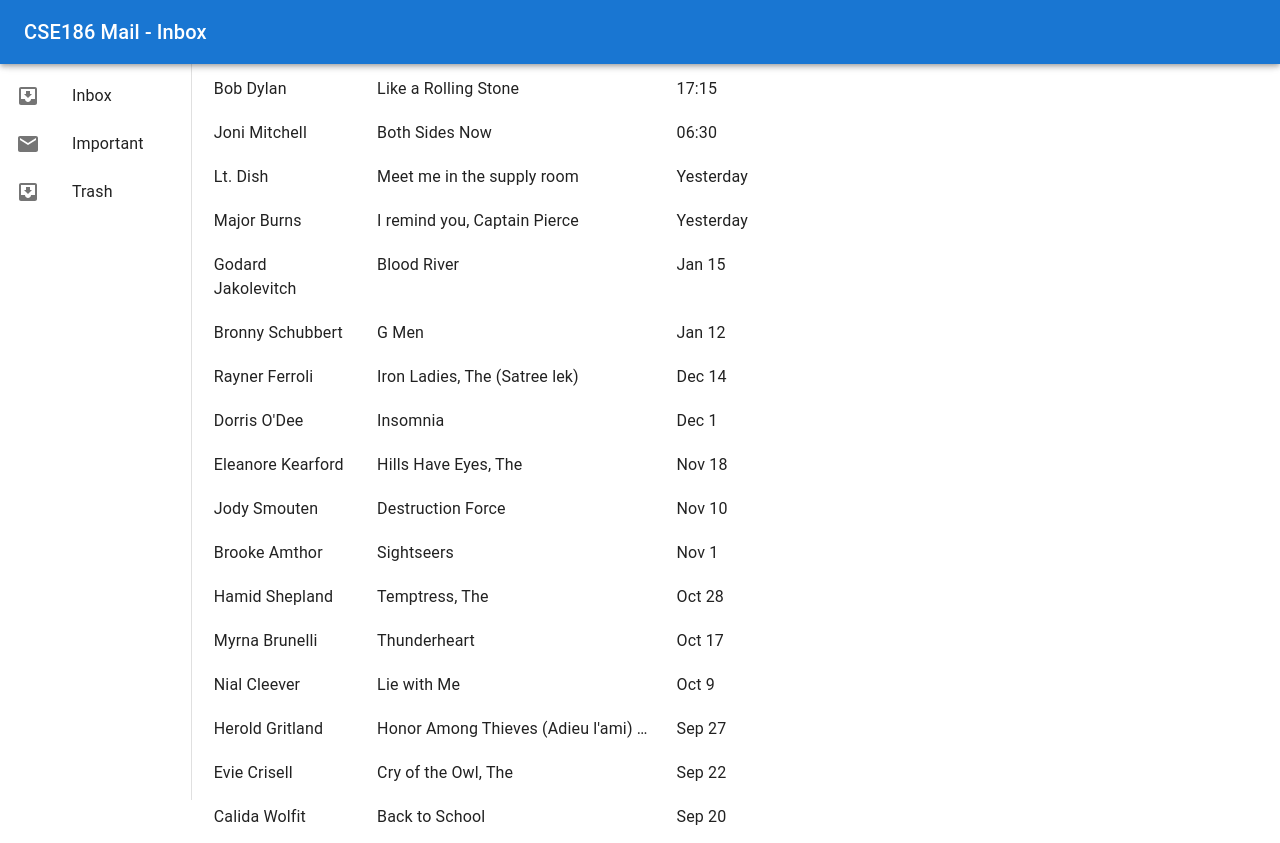
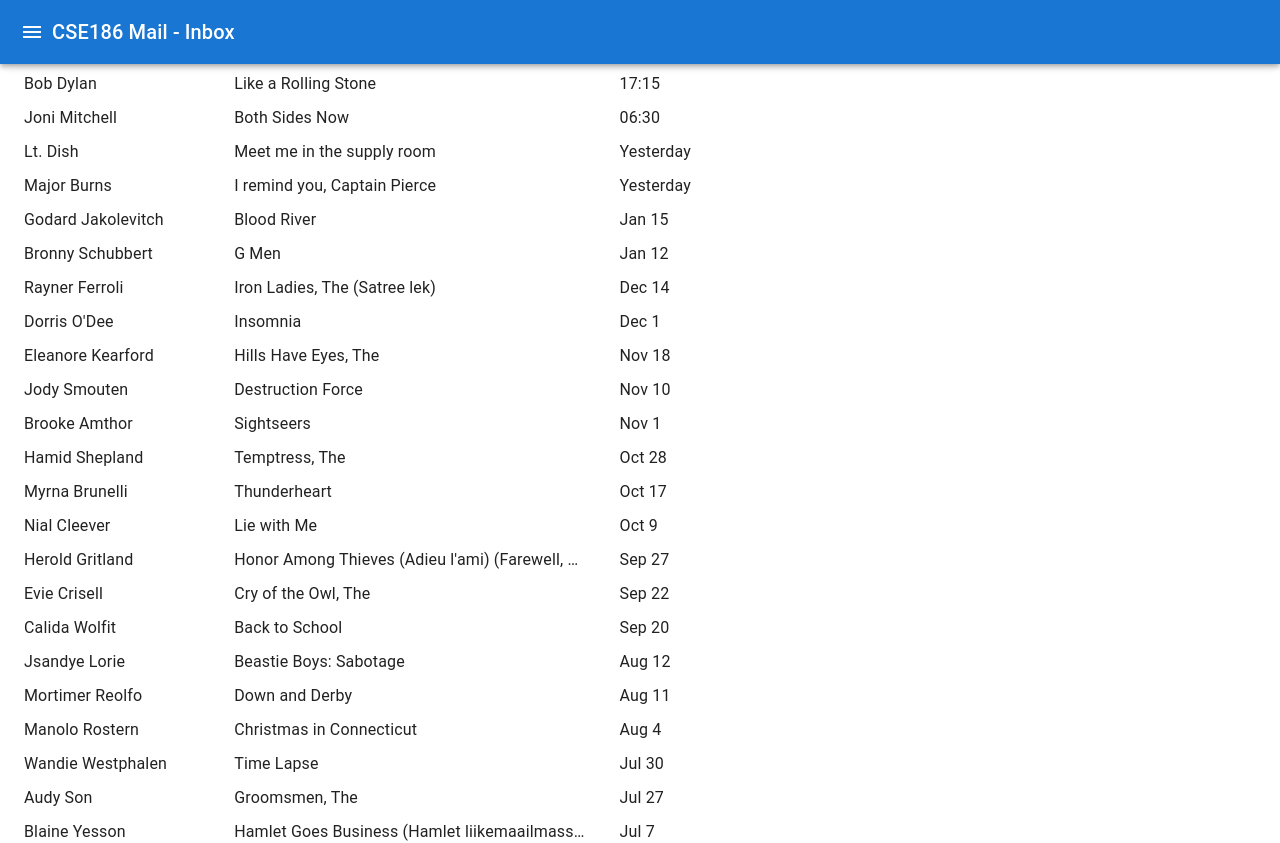
Before and after one commit to crfh-slug/Asgn4-CSE-186, a React (Vite) app in the folder Desktop/CSE 186/Assignment4/: page / in a window 1280 px wide. Shown: the top 843 px of the page. Built offline with nearby package versions, Linux system fonts and the light colour scheme.

Commit message:
adding comments

```diff
--- a/Desktop/CSE 186/Assignment4/src/HeaderDetailsPage.jsx
+++ b/Desktop/CSE 186/Assignment4/src/HeaderDetailsPage.jsx
@@ -17,7 +17,13 @@ import {useNavigate} from 'react-router-dom';
 import CloseIcon from '@mui/icons-material/Close';
 import {useHeader} from './HeaderContext';
 import {useEmail} from './EmailContext';
-import {useState, useEffect} from 'react';
+
+/**
+ * AppBar: https://mui.com/material-ui/react-app-bar/
+ * Drawer: https://mui.com/material-ui/react-drawer/
+ * ChatGPT: recommended "const navigate = useNavigate();"
+ * General understanding of useNavigate() https://www.geeksforgeeks.org/reactjs-usenavigate-hook/
+ */
 
 /**
  * Render the App Bar Menu on each page.
@@ -26,7 +32,6 @@ import {useState, useEffect} from 'react';
 function HeaderDetailsPage() {
   const {navPage, setNavPage, mobileOpen, setMobileOpen} = useHeader();
   const navigate = useNavigate();
-  const [isDesktop, setIsDesktop] = useState(false);
 
   const handleDrawerToggle = () => {
     setMobileOpen(!mobileOpen);
@@ -37,16 +42,6 @@ function HeaderDetailsPage() {
     setNavPage(path.text);
     setMobileOpen(false); // Close drawer after navigation
   };
-
-  useEffect(() => {
-    // Check screen size and update isDesktop state
-    const handleResize = () => {
-      setIsDesktop(window.innerWidth > 768); // Adjust breakpoint as needed
-    };
-    window.addEventListener('resize', handleResize);
-    handleResize(); // Initial check on load
-    return () => window.removeEventListener('resize', handleResize);
-  }, []);
 
   const {selectedEmail} = useEmail();
   const {setSelectedEmail} = useEmail();
@@ -69,7 +64,6 @@ function HeaderDetailsPage() {
               handleDrawerToggle();
               setSelectedEmail(null);
             }}
-            sx={{display: {sm: 'none'}}}
           >
             <MenuIcon />
           </IconButton>
@@ -86,7 +80,6 @@ function HeaderDetailsPage() {
                 setSelectedEmail(null);
                 navigate('/');
               }}
-              sx={{display: {sm: 'none'}}}
             >
               <CloseIcon />
             </IconButton>
@@ -94,15 +87,11 @@ function HeaderDetailsPage() {
         </Toolbar>
       </AppBar>
 
-      <Box
-        component="nav"
-        aria-label="mailbox folders"
-      >
+      <Box>
         <Drawer
-          variant={isDesktop ? 'permanent' : 'temporary'}
           open={Boolean(mobileOpen)}
           onClose={handleDrawerToggle}
-          PaperProps={{style: {width: '15%'}}}
+          PaperProps={{style: {width: '25%'}}}
           ModalProps={{keepMounted: true}}
         >
           <Toolbar />
--- a/Desktop/CSE 186/Assignment4/src/InboxPage.jsx
+++ b/Desktop/CSE 186/Assignment4/src/InboxPage.jsx
@@ -3,7 +3,7 @@ import {useEmail} from './EmailContext';
 import mail from './data/mail.json';
 import {useHeader} from './HeaderContext';
 import Box from '@mui/material/Box';
-import {useEffect, useState} from 'react';
+import {useEffect} from 'react';
 
 /**
  * This file displays the inbox and sets the selected
@@ -15,17 +15,6 @@ function InboxPage() {
   const {setSelectedEmail} = useEmail();
   const {navPage} = useHeader();
   const navigate = useNavigate();
-  const [isDesktop, setIsDesktop] = useState(false);
-
-  useEffect(() => {
-    // Check screen size and update isDesktop state
-    const handleResize = () => {
-      setIsDesktop(window.innerWidth > 768); // Adjust breakpoint as needed
-    };
-    window.addEventListener('resize', handleResize);
-    handleResize(); // Initial check on load
-    return () => window.removeEventListener('resize', handleResize);
-  }, []);
 
   const mailLabel = mail.find((m) => m.name === navPage);
 
@@ -64,12 +53,8 @@ function InboxPage() {
 
   return (
     <Box sx={{
-      mt: 6, display: 'flex', flexDirection:
-      isDesktop ? 'row' : 'column', gap: '10px'}}>
+      mt: 6, display: 'flex'}}>
       <Box sx={{
-        width: isDesktop ? '45%' : '100%',
-        marginLeft: isDesktop ? '15%' : '0%',
-        overflowY: 'auto',
         display: 'flex',
         flexDirection: 'column',
         gap: '10px',
@@ -84,7 +69,6 @@ function InboxPage() {
               display: 'flex',
               justifyContent: 'space-between',
               width: '100%',
-              padding: '5px',
               cursor: 'pointer'}}>
             <span style={{width: '25%'}}>{email.from.name}</span>
             <span style={{
--- a/Desktop/CSE 186/Assignment4/src/Layout.jsx
+++ b/Desktop/CSE 186/Assignment4/src/Layout.jsx
@@ -1,6 +1,12 @@
 import {Box} from '@mui/material';
 import HeaderDetailsPage from './HeaderDetailsPage';
 import PropTypes from 'prop-types';
+
+/**
+ * ChatGPT: Recommended adding something similar to this file to
+ * help with formatting.
+ * Code wasn't copied, but the idea was from ChatGPT
+ */
 
 const Layout = ({children}) => {
   return (
```
Also changed, not shown: Desktop/CSE 186/Assignment4/src/App.jsx (+7 -0 lines), 1 other file (tests, documents, lock files or other folders).
